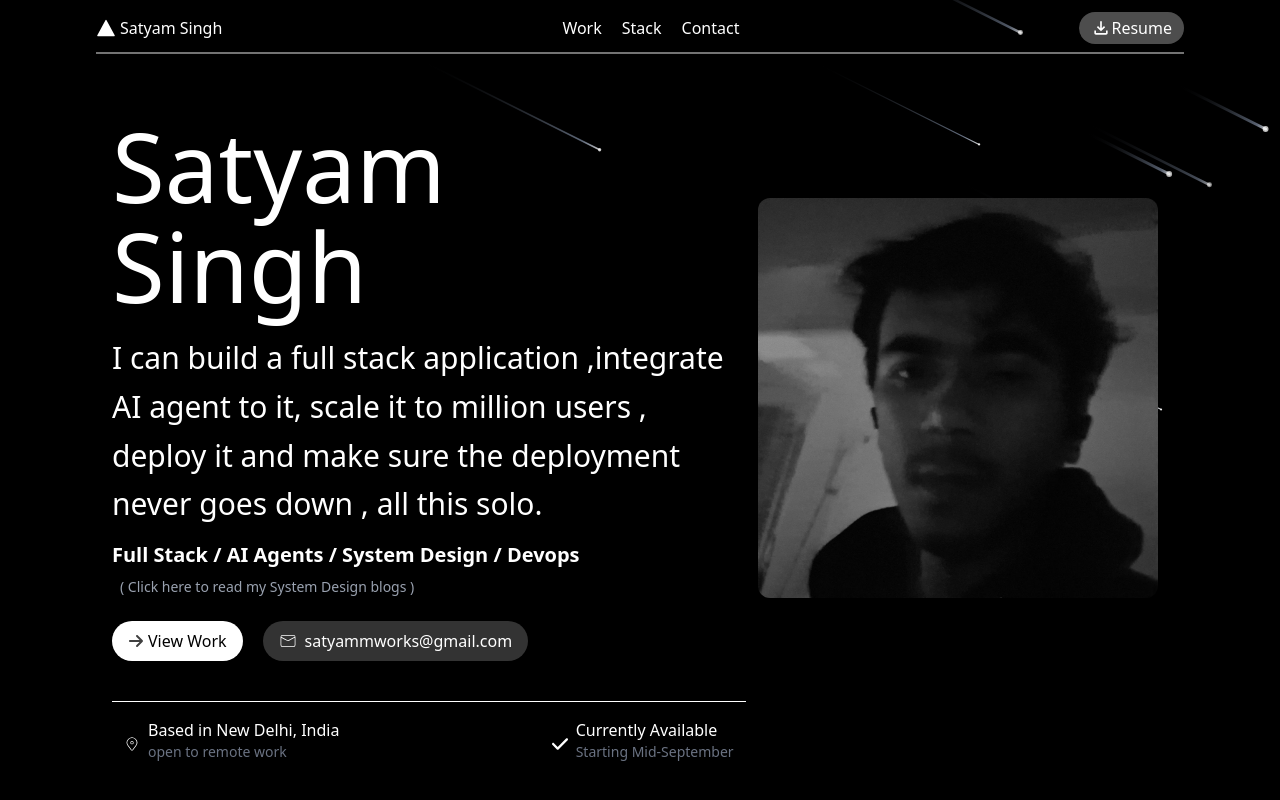
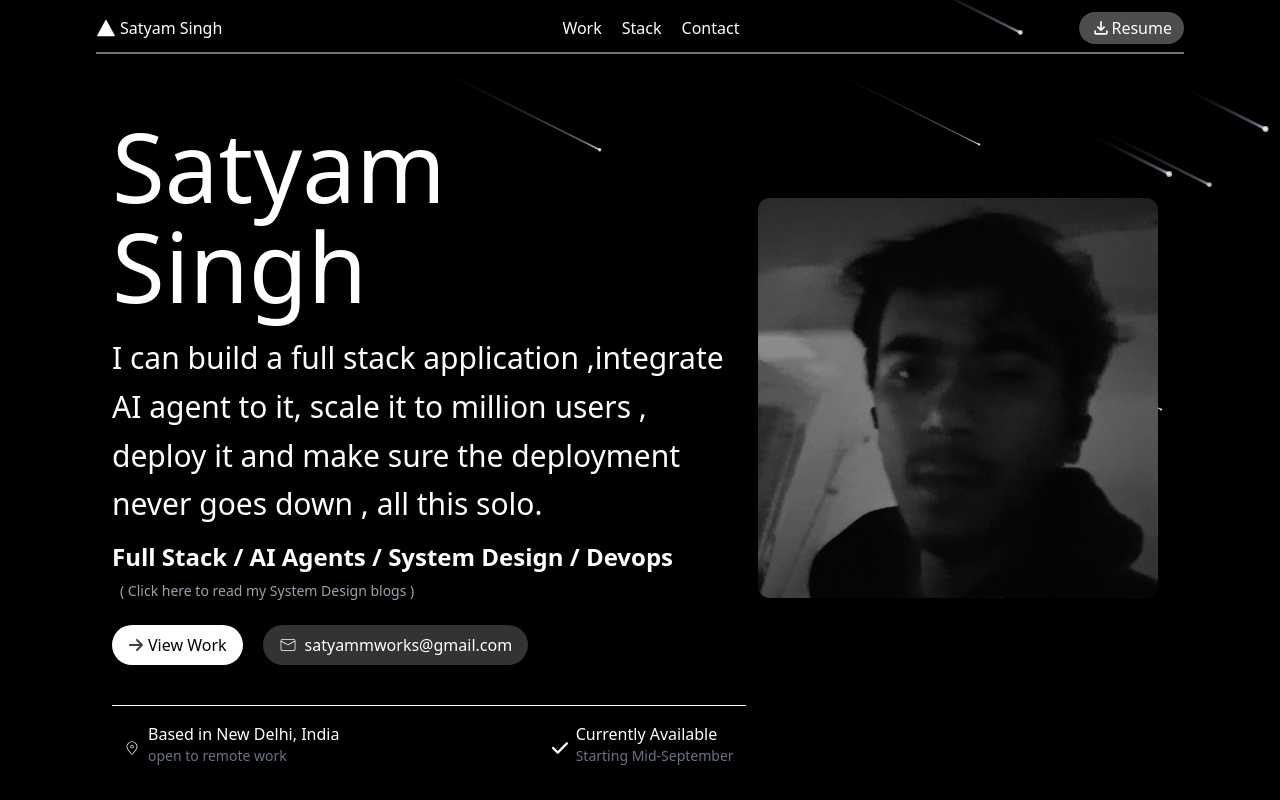
Before and after one commit to martiniscoding/portfolio, a React (Vite) app: page / in a window 1280 px wide. Shown: the top 800 px of the page. Built offline with nearby package versions, Linux system fonts and the light colour scheme.

Commit message:
welcome crix

```diff
--- a/src/Hero.jsx
+++ b/src/Hero.jsx
@@ -35,7 +35,7 @@ function Hero() {
          I can build a full stack application ,integrate AI agent to
          it, scale it to million users , deploy it and  make sure the deployment never goes down , all this solo.
         </div>
-        <p className="mt-3 font-bold text-xl"> Full Stack / AI Agents / System Design / Devops </p>
+        <p className="mt-3 font-bold text-md md:text-2xl"> Full Stack / AI Agents / System Design / Devops </p>
         <p className="p-2">
           <p className="hover:cursor-pointer text-sm text-gray-400" onClick={()=>{
             window.open("https://medium.com/@satyammworks")
```
